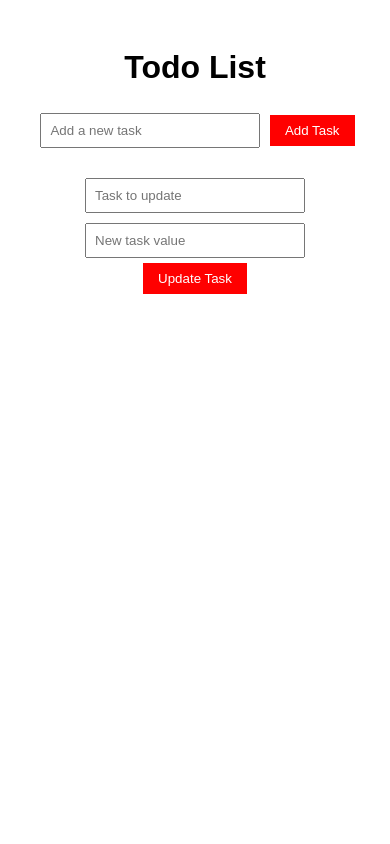
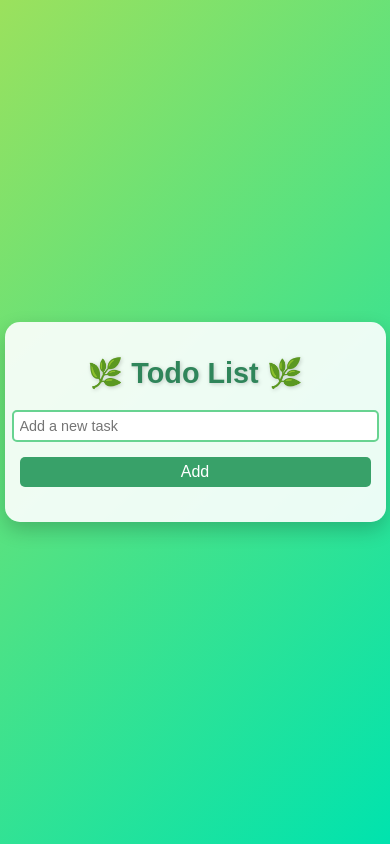
Before and after one commit to kanzariyasunil/test1, a Flask app: page / in a window 390 px wide. Run offline with Flask 3, Linux system fonts and the light colour scheme.

Commit message:
Update index.html

```diff
--- a/templates/index.html
+++ b/templates/index.html
@@ -3,144 +3,317 @@
 <head>
     <meta charset="UTF-8">
     <meta name="viewport" content="width=device-width, initial-scale=1.0">
-    <title>Todo List</title>
-    <style>body {
-        font-family: Arial, sans-serif;
-        padding: 20px;
+    <title>Nature-Themed Todo List</title>
+    <style>
+        /* Global styles */
+        body {
+            font-family: 'Poppins', sans-serif;
+            background: linear-gradient(135deg, #9be15d, #00e3ae);
+            color: #333;
+            margin: 0;
+            padding: 0;
+            height: 100vh;
+            display: flex;
+            justify-content: center;
+            align-items: center;
+            overflow: hidden;
         }
 
-    h1 {
+        /* Container */
+        #todo-container {
+            background: rgba(255, 255, 255, 0.9);
+            border-radius: 15px;
+            box-shadow: 0px 8px 20px rgba(0, 0, 0, 0.2);
+            width: 100%;
+            max-width: 500px;
+            padding: 20px;
             text-align: center;
         }
 
-    #todo-container {
-        margin: 20px auto;
-        max-width: 400px;
+        /* Header */
+        h1 {
+            font-size: 2.5rem;
+            margin-bottom: 20px;
+            color: #2f855a;
+            text-shadow: 1px 1px 4px rgba(0, 0, 0, 0.2);
         }
 
+        /* Todo list styles */
         ul {
-        list-style-type: none;
+            list-style: none;
             padding: 0;
         }
 
         li {
+            background: linear-gradient(135deg, #a3e635, #4ade80);
+            color: white;
             display: flex;
             justify-content: space-between;
-        padding: 10px;
-        background-color: #f4f4f4;
+            align-items: center;
+            padding: 10px 15px;
+            border-radius: 8px;
+            margin-bottom: 10px;
+            font-size: 1.1rem;
+            box-shadow: 0px 4px 8px rgba(0, 0, 0, 0.2);
+            animation: fadeIn 0.5s ease-in-out;
+        }
+
+        li span {
+            flex-grow: 1;
+            text-align: left;
+        }
+
+        /* Buttons */
+        button {
+            border: none;
+            border-radius: 5px;
+            cursor: pointer;
+            padding: 5px 10px;
+            margin-left: 5px;
+            transition: all 0.3s ease;
+        }
+
+        .delete-btn {
+            background: #e53e3e;
+            color: white;
+        }
+
+        .delete-btn:hover {
+            background: #c53030;
+        }
+
+        .update-btn {
+            background: #3182ce;
+            color: white;
+        }
+
+        .update-btn:hover {
+            background: #2b6cb0;
+        }
+
+        /* Forms */
+        form {
+            margin: 15px 0;
+            display: flex;
+            justify-content: center;
+            gap: 10px;
+            align-items: center;
+        }
+
+        input[type="text"] {
+            border: 2px solid #68d391;
+            border-radius: 5px;
+            padding: 8px;
+            width: calc(100% - 100px);
+            font-size: 1rem;
+            transition: border-color 0.3s ease;
+        }
+
+        input[type="text"]:focus {
+            outline: none;
+            border-color: #48bb78;
+        }
+
+        button[type="submit"] {
+            background: #38a169;
+            color: white;
+            font-size: 1rem;
+            padding: 8px 15px;
+        }
+
+        button[type="submit"]:hover {
+            background: #2f855a;
+        }
+
+        /* Hidden form for updates */
+        #update-form.hidden {
+            display: none;
+        }
+
+        /* Animations */
+        @keyframes fadeIn {
+            from {
+                opacity: 0;
+                transform: translateY(-10px);
+            }
+            to {
+                opacity: 1;
+                transform: translateY(0);
+            }
+        }
+        /* Media Query for screens smaller than 768px */
+@media (max-width: 768px) {
+    #todo-container {
+        width: 90%;
+        padding: 15px;
+    }
+
+    h1 {
+        font-size: 2rem;
+    }
+
+    ul {
+        font-size: 1rem;
+    }
+
+    li {
+        flex-direction: column;
+        text-align: center;
+    }
+
+    li span {
         margin-bottom: 10px;
     }
 
     button {
-        background-color: red;
-        color: white;
-        border: none;
-        padding: 5px 10px;
-        cursor: pointer;
+        width: 100%;
+        margin: 5px 0;
+    }
+
+    input[type="text"] {
+        width: 100%;
     }
 
     form {
-        margin-top: 20px;
-        text-align: center;
+        flex-direction: column;
+        gap: 10px;
+    }
+
+    button[type="submit"] {
+        width: 100%;
+    }
+}
+
+/* Media Query for screens smaller than 480px */
+@media (max-width: 480px) {
+    h1 {
+        font-size: 1.8rem;
+    }
+
+    li {
+        font-size: 0.9rem;
     }
 
     input[type="text"] {
-        padding: 8px;
-        margin: 5px;
-        width: 200px;
+        font-size: 0.9rem;
+        padding: 6px;
+    }
+
+    button {
+        font-size: 0.9rem;
+        padding: 6px;
     }
 
     button[type="submit"] {
-        padding: 8px 15px;
+        font-size: 1rem;
+        padding: 6px 10px;
     }
+}
+
     </style>
     <script src="https://code.jquery.com/jquery-3.6.0.min.js"></script>
 </head>
 <body>
 
-    <h1>Todo List</h1>
-
     <div id="todo-container">
+        <h1>🌿  Todo List 🌿</h1>
         <ul id="todo-list">
             {% for todo in todos %}
-                <li>{{ todo }} <button class="delete-btn" data-value="{{ todo }}">Delete</button></li>
+                <li>
+                    <span>{{ todo }}</span>
+                    <div>
+                        <button class="update-btn" data-value="{{ todo }}">Update</button>
+                        <button class="delete-btn" data-value="{{ todo }}">Delete</button>
+                    </div>
+                </li>
             {% endfor %}
         </ul>
-    </div>
 
         <!-- Add Task Form -->
         <form id="add-form">
             <input type="text" id="new-task" placeholder="Add a new task" required>
-        <button type="submit">Add Task</button>
+            <button type="submit">Add</button>
         </form>
 
         <!-- Update Task Form -->
-    <form id="update-form">
-        <input type="text" id="old-task" placeholder="Task to update" required>
-        <input type="text" id="new-task-update" placeholder="New task value" required>
-        <button type="submit">Update Task</button>
+        <form id="update-form" class="hidden">
+            <input type="text" id="update-task" placeholder="New task value" required>
+            <button type="submit">Update</button>
         </form>
+    </div>
 
     <script>
-        // Add new task using AJAX
+        let updateTaskValue = '';
+
+        // Add task
         $('#add-form').on('submit', function(event) {
             event.preventDefault();
-            var task = $('#new-task').val();
-
+            const task = $('#new-task').val();
             $.ajax({
                 url: '/add',
                 type: 'POST',
                 contentType: 'application/json',
                 data: JSON.stringify({ value: task }),
                 success: function(response) {
-                    $('#todo-list').empty();
-                    response.todos.forEach(function(todo) {
-                        $('#todo-list').append('<li>' + todo + ' <button class="delete-btn" data-value="' + todo + '">Delete</button></li>');
-                    });
+                    refreshTodoList(response.todos);
                     $('#new-task').val('');
                 }
             });
         });
 
-        // Update task using AJAX
+        // Show update form
+        $(document).on('click', '.update-btn', function() {
+            updateTaskValue = $(this).data('value');
+            $('#update-form').removeClass('hidden');
+            $('#update-task').val(updateTaskValue).focus();
+        });
+
+        // Update task
         $('#update-form').on('submit', function(event) {
             event.preventDefault();
-            var oldTask = $('#old-task').val();
-            var newTask = $('#new-task-update').val();
-
+            const newTask = $('#update-task').val();
             $.ajax({
                 url: '/update',
                 type: 'POST',
                 contentType: 'application/json',
-                data: JSON.stringify({ value: oldTask, change_value: newTask }),
+                data: JSON.stringify({ value: updateTaskValue, change_value: newTask }),
                 success: function(response) {
-                    $('#todo-list').empty();
-                    response.todos.forEach(function(todo) {
-                        $('#todo-list').append('<li>' + todo + ' <button class="delete-btn" data-value="' + todo + '">Delete</button></li>');
-                    });
-                    $('#old-task').val('');
-                    $('#new-task-update').val('');
+                    refreshTodoList(response.todos);
+                    $('#update-form').addClass('hidden');
+                    $('#update-task').val('');
                 }
             });
         });
 
-        // Delete task using AJAX
+        // Delete task
         $(document).on('click', '.delete-btn', function() {
-            var task = $(this).data('value');
-
+            const task = $(this).data('value');
             $.ajax({
                 url: '/delete',
                 type: 'POST',
                 contentType: 'application/json',
                 data: JSON.stringify({ value: task }),
                 success: function(response) {
-                    $('#todo-list').empty();
-                    response.todos.forEach(function(todo) {
-                        $('#todo-list').append('<li>' + todo + ' <button class="delete-btn" data-value="' + todo + '">Delete</button></li>');
-                    });
+                    refreshTodoList(response.todos);
                 }
             });
         });
+
+        // Refresh the todo list
+        function refreshTodoList(todos) {
+            $('#todo-list').empty();
+            todos.forEach(todo => {
+                $('#todo-list').append(`
+                    <li>
+                        <span>${todo}</span>
+                        <div>
+                            <button class="update-btn" data-value="${todo}">Update</button>
+                            <button class="delete-btn" data-value="${todo}">Delete</button>
+                        </div>
+                    </li>
+                `);
+            });
+        }
     </script>
 </body>
 </html>
```
Lines whose indentation alone changed are shown as unchanged.
